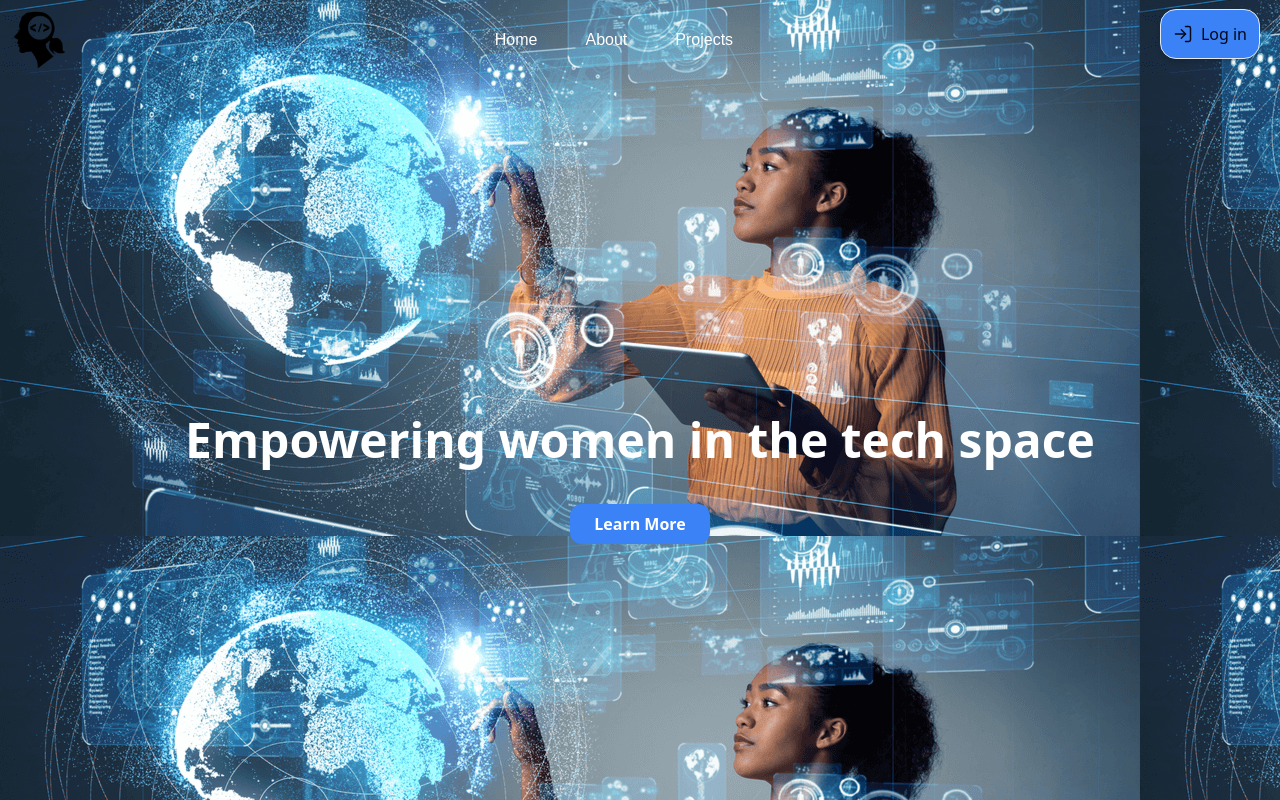
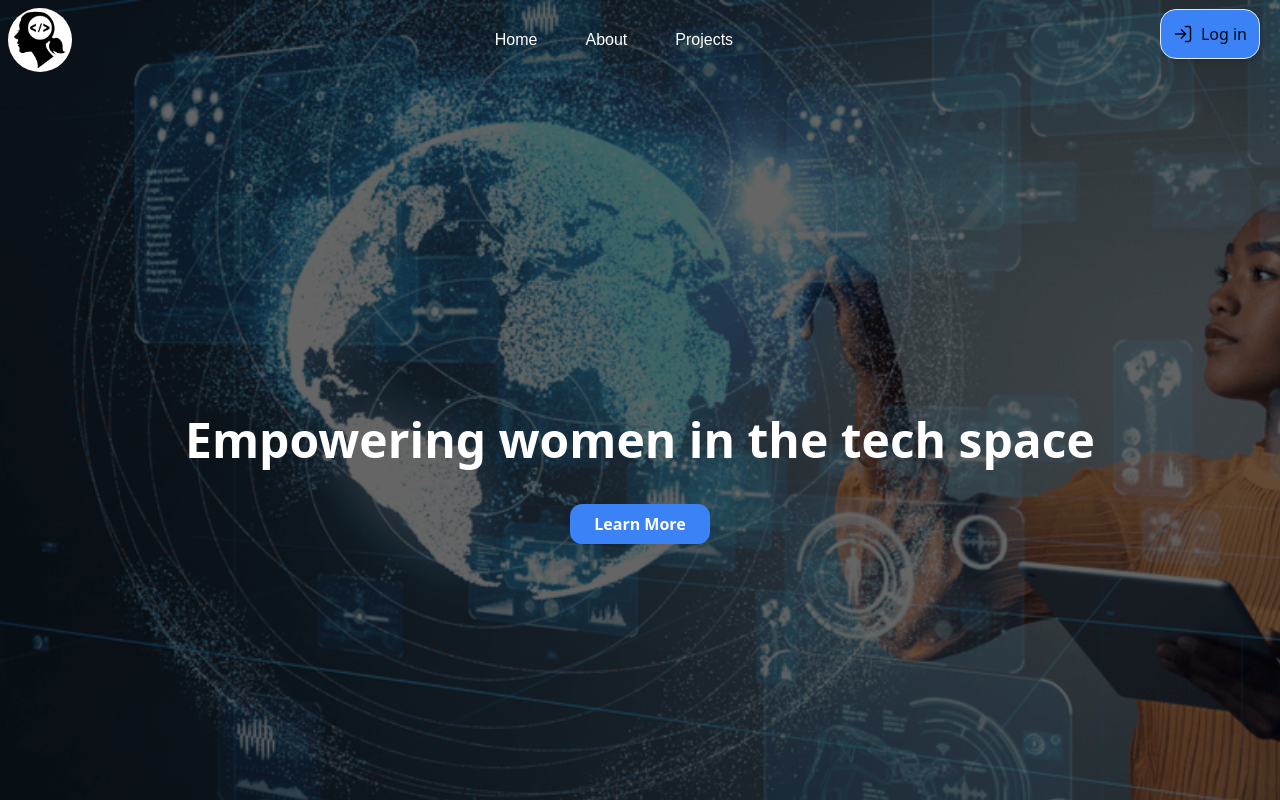
Before and after one commit to Peachy-Njenga/HealthSync, a React (Vite) app: page / in a window 1280 px wide. Shown: the top 800 px of the page. Built offline with nearby package versions, Linux system fonts and the light colour scheme.

Commit message:
Minor fixes

```diff
--- a/src/appointment/Components/Hero.jsx
+++ b/src/appointment/Components/Hero.jsx
@@ -40,19 +40,15 @@ function Hero() {
       <section
         // id="hero"
         className="relative w-full h-[90vh] sm:h-screen text-white flex flex-col select-none bg-cover bg-center bg-no-repeat"
-  // style={{
-  //   backgroundImage:`url(${woman})`
-  // }}
+
       >
-  {/* <div className="absolute inset-0 "></div> */}
 
-  <div className="z-10 h-full flex flex-col">
-    <div className="flex grow flex-col p-1 gap-3 md:gap-6 justify-center items-center text-center max-w-[1400px] mx-auto">
+        <div className="z-10 h-full flex flex-col items-center ">
+          <div className="flex grow flex-col p-1 gap-3 md:gap-6 justify-center items-center  text-center max-w-[1400px] mx-auto">
             <h1 className="text-3xl md:text-5xl font-bold w-full">
               Empowering women in the tech space
             </h1>
             <a href="#about">
-
               <button className="mt-4 px-6 py-2 bg-blue-500 text-white font-bold rounded-xl hover:bg-blue-600">
                 Learn More
               </button>
@@ -60,13 +56,6 @@ function Hero() {
           </div>
         </div>
       </section>
-
-
-
-
-
-
-
 
       <div
         onClick={scrollToTop}
--- a/src/appointment/Components/Navbar.jsx
+++ b/src/appointment/Components/Navbar.jsx
@@ -36,7 +36,7 @@ function Navbar() {
 
   return (
     <div className="flex h-20 justify-between p-2 items-center">
-      <div className="h-full rounded-full ">
+      <div className="h-full rounded-full bg-white">
         <img src={girlCode} alt="icon" className=" h-full"/>
       </div>
       {/* Desktop */}
--- a/src/appointment/Pages/Home.jsx
+++ b/src/appointment/Pages/Home.jsx
@@ -13,11 +13,17 @@ function Home() {
     <div className="home-section">
       <div
         style={{
-          backgroundImage: `url(${woman})`
+          backgroundImage: `url(${woman})`,
+          backgroundRepeat: `no-repeat`,
+          backgroundSize: `cover`
+
         }}
-        className="  ">
-        <Navbar />
-        <Hero />
+      >
+        <div className="bg-black bg-opacity-60">
+
+          <Navbar />
+          <Hero />
+        </div>
       </div>
       <About />
       <Info />
```
Lines whose indentation alone changed are shown as unchanged.
